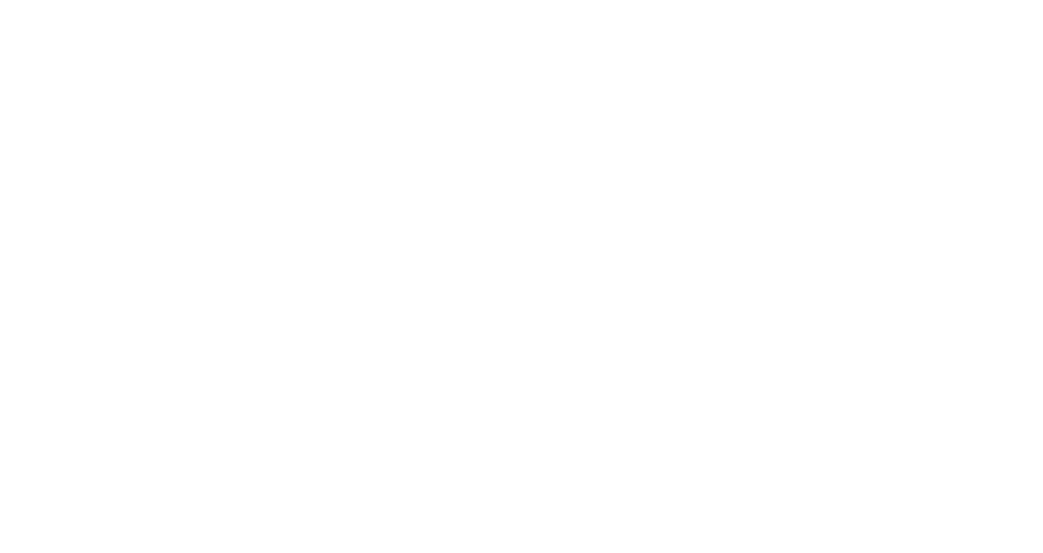
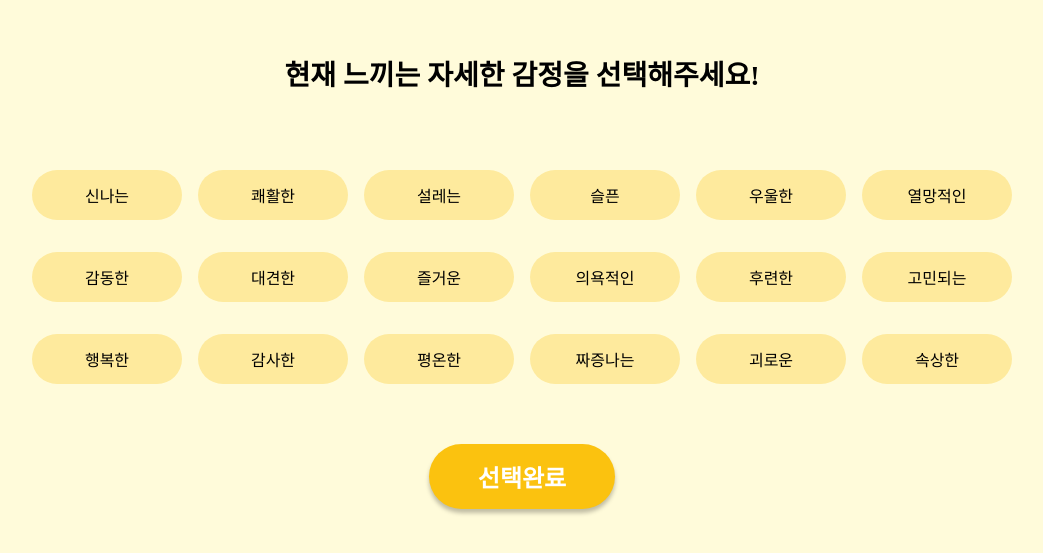
Before and after one commit to Tak-E/client, a React (Vite) app: page /category in a window 1280 px wide. Before the commit this address had no page. Shown: the part 119-672 px from the top of the page, without its empty margins (118-1161 px from the left). Built offline with nearby package versions, Linux system fonts and the light colour scheme.

Commit message:
feat: add category page

```diff
--- /dev/null
+++ b/src/pages/category/Category.jsx
@@ -0,0 +1,100 @@
+import styles from "./Category.module.css";
+
+const EMOTIONS = [
+  {
+    id: 0,
+    title: "신나는",
+  },
+  {
+    id: 1,
+    title: "쾌활한",
+  },
+  {
+    id: 2,
+    title: "설레는",
+  },
+  {
+    id: 3,
+    title: "슬픈",
+  },
+  {
+    id: 4,
+    title: "우울한",
+  },
+  {
+    id: 5,
+    title: "열망적인",
+  },
+  {
+    id: 6,
+    title: "감동한",
+  },
+  {
+    id: 7,
+    title: "대견한",
+  },
+  {
+    id: 8,
+    title: "즐거운",
+  },
+  {
+    id: 9,
+    title: "의욕적인",
+  },
+  {
+    id: 10,
+    title: "후련한",
+  },
+  {
+    id: 11,
+    title: "고민되는",
+  },
+  {
+    id: 12,
+    title: "행복한",
+  },
+  {
+    id: 13,
+    title: "감사한",
+  },
+  {
+    id: 14,
+    title: "평온한",
+  },
+  {
+    id: 15,
+    title: "짜증나는",
+  },
+  {
+    id: 16,
+    title: "괴로운",
+  },
+  {
+    id: 17,
+    title: "속상한",
+  },
+];
+
+const Category = () => {
+  return (
+    <div className={styles.container}>
+      <div>
+        <h1>현재 느끼는 자세한 감정을 선택해주세요!</h1>
+        <ul className={styles.emotions}>
+          {EMOTIONS.map((emotion) => (
+            <li
+              onClick={(e) => e.currentTarget.classList.toggle(styles.selected)}
+              key={emotion.id}
+              className={styles.emotion}
+            >
+              {emotion.title}
+            </li>
+          ))}
+        </ul>
+        <button className={styles.button}>선택완료</button>
+      </div>
+    </div>
+  );
+};
+
+export default Category;
--- /dev/null
+++ b/src/pages/category/Category.module.css
@@ -0,0 +1,64 @@
+.container {
+  height: 100vh;
+  background-color: #fffbda;
+  display: flex;
+  flex-direction: column;
+  justify-content: center;
+}
+
+.emotions {
+  max-width: 980px;
+  margin: 0 auto;
+  padding: 0 10px;
+  display: grid;
+  grid-template-columns: repeat(6, 1fr);
+  gap: 1rem;
+  row-gap: 2rem;
+}
+
+.emotion {
+  text-align: center;
+  background-color: #feea9d;
+  /* padding: 1rem 0; */
+  height: 50px;
+  border-radius: 3rem;
+  font-size: 16px;
+  cursor: pointer;
+  transition: all 0.1s ease-in-out;
+  display: flex;
+  align-items: center;
+  justify-content: center;
+}
+
+.emotion:hover {
+  transition: all 0.1s ease-in-out;
+
+  border-bottom: 3px solid rgba(0, 0, 0, 0.1);
+  height: 47px;
+}
+
+.emotion.selected {
+  color: #9a7806;
+  border: 1px solid #f0c847;
+}
+
+.button {
+  width: 186px;
+  height: 65px;
+  border-radius: 50px;
+  background-color: #fbc20f;
+  color: #fff;
+  font-size: 24px;
+  font-weight: 700;
+  outline: none;
+  border: none;
+  box-shadow: 0px 4px 4px rgba(0, 0, 0, 0.25);
+  cursor: pointer;
+  transition: all 0.2s;
+  margin: 60px auto 0;
+  display: block;
+}
+
+.button:hover {
+  opacity: 0.85;
+}
--- a/src/pages/main/Main.module.css
+++ b/src/pages/main/Main.module.css
@@ -1,5 +1,6 @@
 .container {
   position: relative;
+  height: 100vh;
 }
 
 .bg {
@@ -27,17 +28,19 @@
 }
 
 .control {
-  top: 646px;
+  /* top: 646px; */
+  bottom: 0;
   z-index: 1;
 }
 
 .toggle {
-  top: 746px;
+  bottom: 10px;
+
   z-index: 1;
 }
 
 .character {
-  top: 310px;
+  bottom: 90px;
 }
 
 .sun {
@@ -50,7 +53,7 @@
   left: 50%;
   transform: translateX(-50%);
   position: absolute;
-  top: 658px;
+  bottom: 0;
   position: relative;
   z-index: 2;
 }
--- a/src/router/Router.jsx
+++ b/src/router/Router.jsx
@@ -2,6 +2,7 @@
 import UserInfo from "../pages/userInfo/UserInfo";
 import ActivityRecommendation from "../pages/activityRecommendation/ActivityRecommendation";
 import Main from "../pages/main/Main";
+import Category from "../pages/category/Category";
 
 const Router = () => {
   return (
@@ -13,6 +14,7 @@
           path="/activity-recommendation"
           element={<ActivityRecommendation />}
         />
+        <Route path="/category" element={<Category />} />
       </Routes>
     </BrowserRouter>
   );
```
